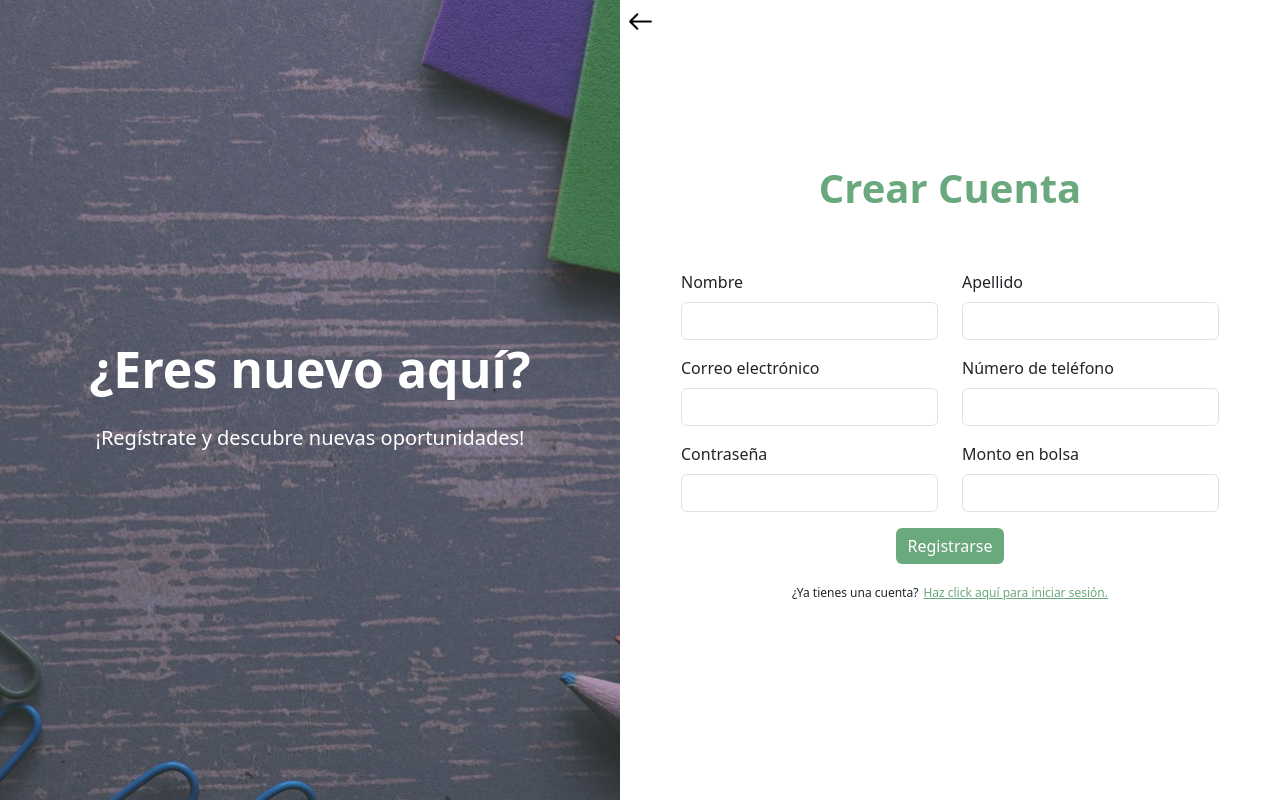
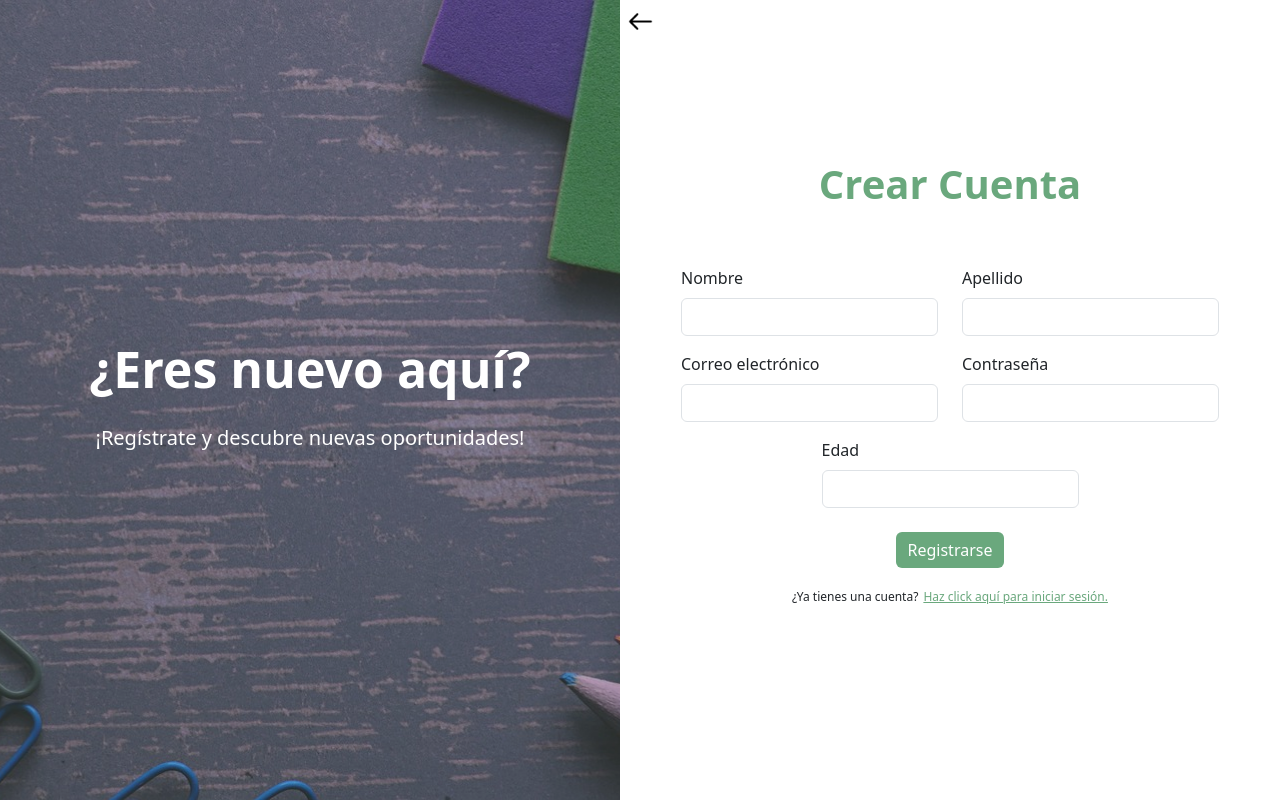
Before and after one commit to andreaortez/LearnConnectPrototipo, a Next.js app: page /Registro in a window 1280 px wide. Built offline with nearby package versions, Linux system fonts and the light colour scheme.

Commit message:
conexión al back del login

```diff
--- a/src/pages/Registro.tsx
+++ b/src/pages/Registro.tsx
@@ -2,32 +2,35 @@ import Link from "next/link";
 import React, { useState } from "react";
 import { useRouter } from 'next/router';
 import axios from 'axios';
+import Modal from './modals/modal'
 
 export default function SignUp() {
     const router = useRouter();
-    const tipo = "Inversionista";
     //User Data
     const [correo, setCorreo] = useState<string>();
     const [contraseña, setContraseña] = useState<string>();
     const [nombre, setNombre] = useState<string>();
     const [apellido, setApellido] = useState<string>();
-    const [telefono, setTelefono] = useState<string>();
-    const [monto, setMonto] = useState<string>();
+    const [edad, setEdad] = useState<string>();
+
+    const [showModal, setShowModal] = useState<boolean>(false);
+    const [title, setTitle] = useState<string>('');
+    const [message, setMessage] = useState<string>('');
 
     const handleSubmit = (e: React.FormEvent<HTMLFormElement>): void => {
         e.preventDefault();
-        axios.post('http://localhost:3001/Registrarse', { nombre, apellido, correo, contraseña, telefono, monto, tipo })
+        axios.post('http://localhost:3001/Registrarse', { email: correo, pass: contraseña, nombre, apellido, edad })
             .then(result => {
                 if (result.data.result === "success") {
-                    sessionStorage.setItem('user_id', result.data.user_id);
-                    sessionStorage.setItem('tipo_id', result.data.pyme_id || result.data.inversionista_id)
-                    e.preventDefault();
-                    window.location.href = "/IniciarSesion";
-                    router.push('/IniciarSesion');
+                    localStorage.setItem('user_id', result.data.user_id);
+                    router.push('/HomePage');
                 }
             })
             .catch((error) => {
                 console.log(error)
+                setTitle("¡Error!");
+                setMessage("Error al registrarse. Intente de nuevo.");
+                setShowModal(true);
             });
     };
     return (
@@ -51,11 +54,6 @@ export default function SignUp() {
                                 <img src="images/atras.png" alt="Regresar" width="25" height="25" />
                             </Link>
                         </div>
-                        {/* Logo */}
-                        {/*<div id="logo" className="position-absolute top-0 end-0 d-flex align-items-center">
-                    <img src="./images/logo.png" alt="Logo" width="40" height="40" />
-                    <span className="navbar-brand mb-0 ms-2">$YUPI</span>
-                </div>*/}
 
                         <p className="LG_SUtitle text-center">Crear Cuenta</p>
                         <form onSubmit={handleSubmit} className="center p-4">
@@ -81,24 +79,18 @@ export default function SignUp() {
                                         type="email" className="form-control" aria-label="Correo" required />
                                 </div>
                                 <div className="col-6 mb-3">
-                                    <label htmlFor="Numero" className="form-label">Número de teléfono</label>
-                                    <input
-                                        onChange={(input) => setTelefono(input.target.value)}
-                                        type="text" className="form-control" aria-label="Numero" required />
-                                </div>
-                            </div>
-                            <div className="row">
-                                <div className="col-6 mb-3">
                                     <label htmlFor="Contraseña" className="form-label">Contraseña</label>
                                     <input
                                         onChange={(input) => setContraseña(input.target.value)}
                                         type="password" className="form-control" aria-label="Contraseña" required />
                                 </div>
-                                <div className="col-6 mb-3">
-                                    <label htmlFor="monto" className="form-label">Monto en bolsa</label>
+                            </div>
+                            <div className="row justify-content-center">
+                                <div className="col-6 mb-4">
+                                    <label htmlFor="Edad" className="form-label">Edad</label>
                                     <input
-                                        onChange={(input) => setMonto(input.target.value)}
-                                        type="text" className="form-control" aria-label="monto" required />
+                                        onChange={(input) => setEdad(input.target.value)}
+                                        type="number" className="form-control" aria-label="Edad" required />
                                 </div>
                             </div>
                             <div className="text-center">
@@ -114,6 +106,20 @@ export default function SignUp() {
                         </form >
                     </div >
                 </div>
+
+                {/* Modal */}
+                {showModal && <Modal title={title} message={message}
+                    onClose={() => setShowModal(false)}
+                    footer={
+                        <button
+                            type="button"
+                            className="btn btn-secondary btn-outline2"
+                            onClick={() => {
+                                setShowModal(false);
+                            }}
+                        >
+                            Cerrar
+                        </button>} />}
             </div>
         </>
     );
```
Also changed, not shown: src/pages/IniciarSesion.tsx (+3 -17 lines).
